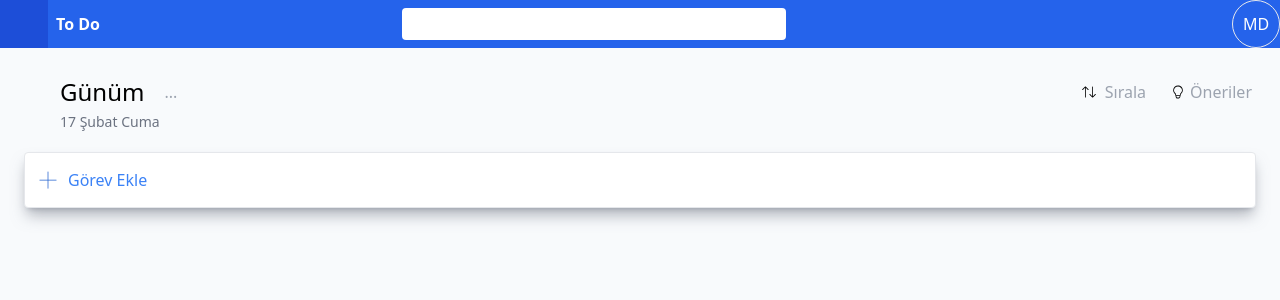
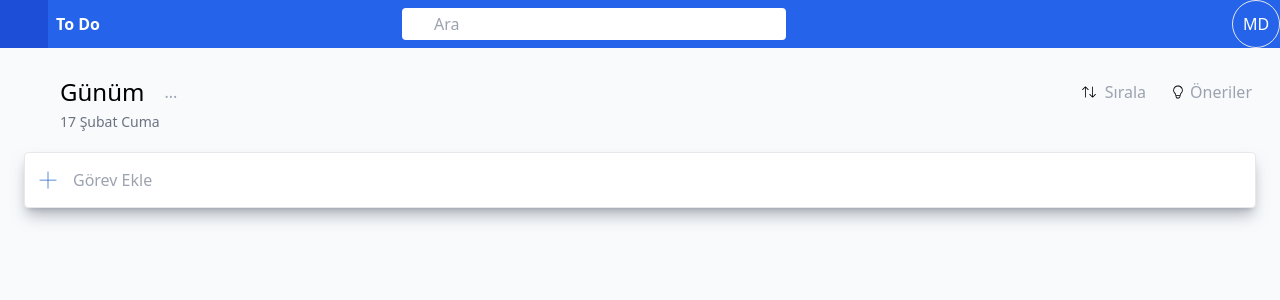
Before and after one commit to melisadrms/Microsoft-To-Do-App, a React (Vite) app: page / in a window 1280 px wide. Shown: the top 300 px of the page. Built offline with nearby package versions, Linux system fonts and the light colour scheme; some icons are missing.

Commit message:
div fixed

```diff
--- a/src/App.jsx
+++ b/src/App.jsx
@@ -1,5 +1,5 @@
 import Navbar from "./components/navbar";
-import ToDo from "./components/to-do";
+import ToDo from "./components/homepage";
 
 function App() {
   return (
--- a/src/components/to-do.jsx
+++ b/src/components/homepage.jsx
@@ -1,5 +1,5 @@
 import { Icon } from "@iconify/react";
-import GetDate from "./date-finder";
+import GetDate from "./dateFinder";
 import Burger from "./burger";
 import { useState } from "react";
 
@@ -13,10 +13,10 @@ function ToDo() {
     <div className="p-6 z-2  ">
       <div
         className={` transition duration-500 ease-out  ${
-          open ? "translate-x-64" : "block"
+          open ? "translate-x-64 w-4/5" : "block"
         }`}
       >
-        <div className="flex shrink">
+        <div className="flex">
           <div className="flex">
             <Icon
               icon="system-uicons:menu-hamburger"
@@ -30,7 +30,7 @@ function ToDo() {
               ...
             </button>
           </div>
-          <div className={`flex ml-auto mr-4 hover:shadow`}>
+          <div className={`flex ml-auto mr-4 hover:shadow `}>
             <Icon icon="fluent:arrow-sort-20-regular" className="self-center" />
             <p className="text-gray-400 self-center p-2 hidden md:block">
               Sırala
@@ -45,14 +45,16 @@ function ToDo() {
         </div>
         <GetDate />
         <div className="flex self-center">
-          <button className="bg-white w-full rounded h-14 border shadow-lg shadow-gray-500/50 relative"></button>
+          <input
+            placeholder="Görev Ekle"
+            className="bg-white w-full rounded h-14 border shadow-lg shadow-gray-500/50 placeholder-gray-400 pl-12 "
+          ></input>
           <Icon
             icon="ph:plus-thin"
             height="1.5rem"
             color="#2564cf"
             className="self-center absolute ml-3"
           />
-          <p className="self-center absolute ml-11 text-blue-500">Görev Ekle</p>
         </div>
       </div>
       <div>{open && <Burger id="sidebar" handleClick={handleClick} />}</div>
--- a/src/components/navbar.jsx
+++ b/src/components/navbar.jsx
@@ -8,7 +8,10 @@ function navbar() {
       </div>
       <b className="self-center hover:underline">To Do</b>
       <div className="flex relative md:m-auto self-center ml-2">
-        <button className="bg-white md:w-96 md:h-8 rounded w-8 h-8"> </button>
+        <input
+          placeholder="Ara"
+          className="bg-white md:w-96 md:h-8 rounded w-8 h-8 placeholder-black-400 pl-8 text-slate-900"
+        ></input>
         <Icon
           icon="ant-design:search-outlined"
           color="#2564cf"
@@ -17,8 +20,8 @@ function navbar() {
           className="self-center absolute"
         />
       </div>
-      <div className="flex ">
-        <div className="flex place-content-center items-center h-12 w-12  hover:bg-blue-700  ">
+      <div className="flex">
+        <div className="flex place-content-center items-center h-12 w-12  hover:bg-blue-700 md:ml-auto ">
           <Icon icon="fluent-mdl2:settings" color="white" height="1rem" />
         </div>
         <div className="flex place-content-center items-center h-12 w-12  hover:bg-blue-700 ">
```
Also changed, not shown: src/components/dateFinder.jsx (renamed from src/components/date-finder.jsx).
